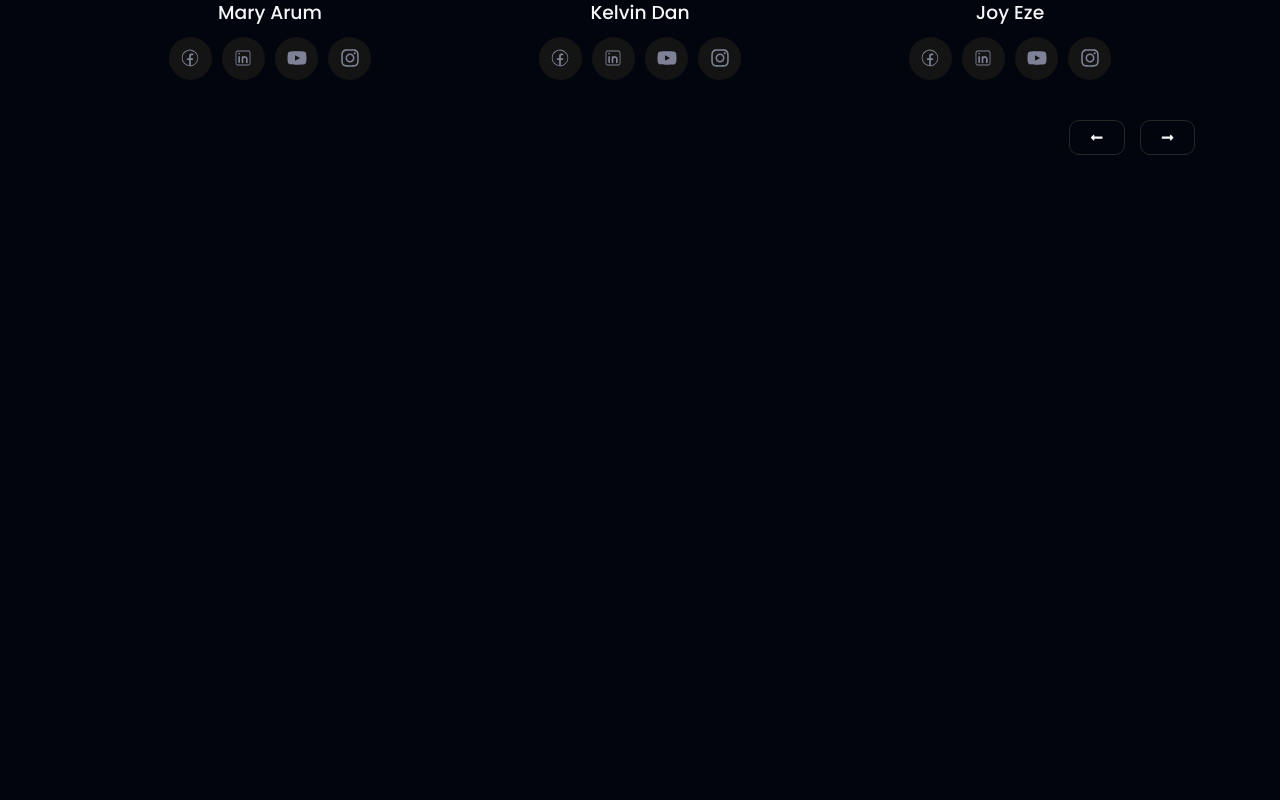
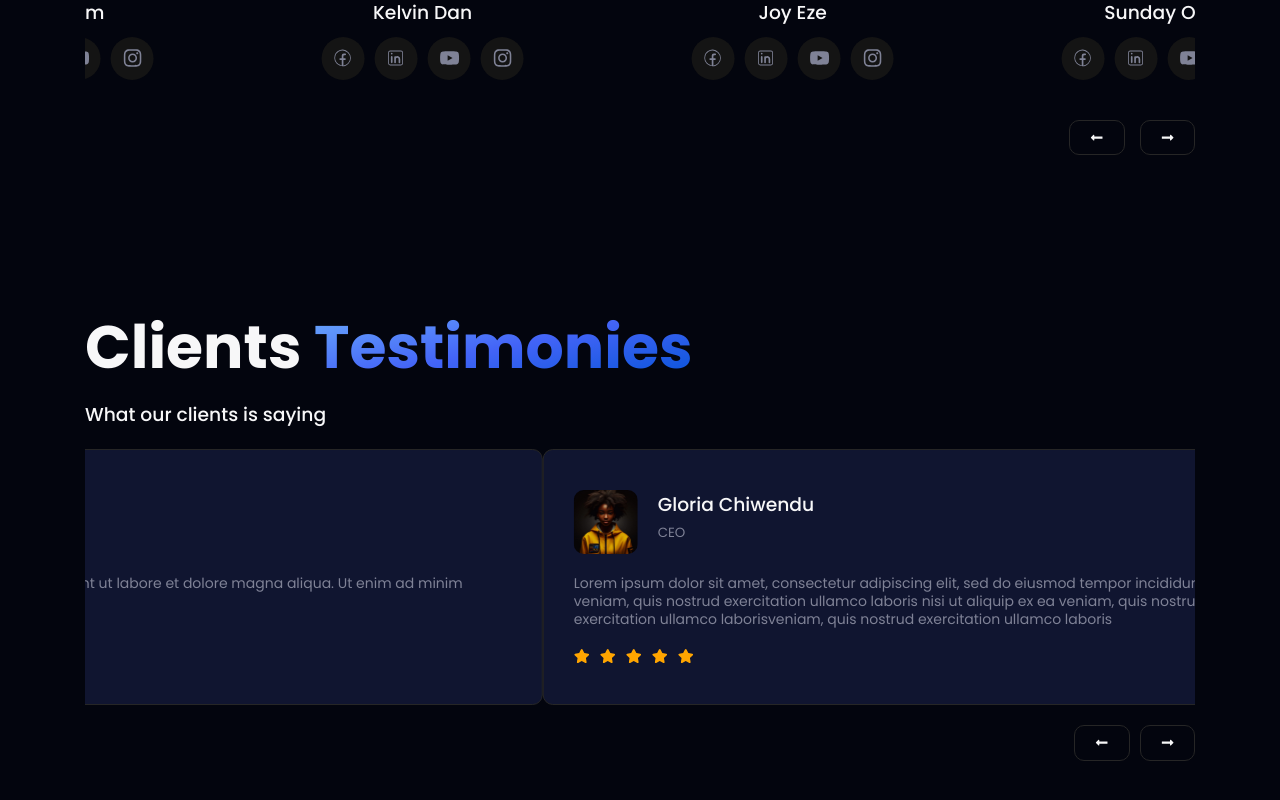
Before and after one commit to freetimezp/js-portfolio-102-realist, a React (Vite) app: page / in a window 1280 px wide. Shown: the part 3061-3861 px from the top of the page. Before the commit the page ends 3286 px from the top, so only its background shows below. Built offline with nearby package versions, Linux system fonts and the light colour scheme.

Commit message:
09. js-portfolio-102-realist. Clients component.

```diff
--- a/src/App.jsx
+++ b/src/App.jsx
@@ -21,8 +21,8 @@ function App() {
       <Services />
       <Properties />
       <Agents />
-      {/* <Clients />
-      <Contact />
+      <Clients />
+      {/* <Contact />
       <Footer /> */}
     </>
   );
--- a/src/components/Clients/Clients.css
+++ b/src/components/Clients/Clients.css
@@ -0,0 +1,72 @@
+#clients .clients-container {
+    margin-top: 20px;
+}
+
+#clients .slick-track {
+    display: flex !important;
+}
+
+#clients .slick-slide {
+    height: inherit !important;
+    background: var(--bg-accent);
+    padding: 40px 30px;
+    border-radius: 10px;
+    border: .5px solid var(--border-primary);
+    display: flex;
+    align-items: stretch;
+    flex-direction: column;
+    transition: var(--transition);
+}
+
+#clients .slick-slide:hover {
+    background: var(--bg-muted);
+}
+
+#clients .slick-slide > div {
+    flex: 1;
+    display: flex;
+    align-items: stretch;
+    justify-content: space-between;
+    flex-direction: column;
+}
+
+#clients .profile {
+    width: 4rem;
+    height: 4rem;
+    border-radius: 10px;
+    overflow: hidden;
+    cursor: pointer;
+    transition: var(--transition);
+
+}
+
+#clients .profile:hover {
+    opacity: .5;
+}
+
+#clients .content {
+    flex: 1;
+    padding: 20px 0;
+}
+
+#clients .stars-container {
+    display: flex;
+    align-items: flex-start;
+    gap: 10px;
+    color: var(--warning);
+}
+
+#clients .buttons-container {
+    justify-content: flex-end;
+    gap: 10px;
+    margin-top: 20px;
+}
+
+#clients .buttons-container .btn {
+    background: var(--bg-primary);
+}
+
+#clients .buttons-container .btn:hover {
+    background: var(--gradient);
+    border-color: none;
+}
--- a/src/components/Clients/Clients.jsx
+++ b/src/components/Clients/Clients.jsx
@@ -1,10 +1,72 @@
+import React, { useRef } from 'react';
 import './Clients.css';
 
+import Slider from "react-slick";
+
+import { clients } from '../../sources';
+import { FaStar } from 'react-icons/fa6';
+import { FaLongArrowAltLeft, FaLongArrowAltRight } from "react-icons/fa";
+
 const Clients = () => {
+    const ref = useRef(null);
+
+    const settings = {
+        Infinity: true,
+        speed: 500,
+        slidesToShow: 1,
+        centerMode: true,
+        pauseOnHover: true,
+        autoplay: true,
+        autoplayspeed: 3000,
+        centerPadding: 0,
+    };
+
     return (
-        <div>
-            Clients
-        </div>
+        <section id="clients">
+            <div className="wrapper">
+                <h1 className="heading-1">
+                    Clients <span className="gradient-text">Testimonies</span>
+                </h1>
+
+                <h3 className="sub-title">What our clients is saying</h3>
+
+                <Slider className='clients-container' ref={ref} {...settings}>
+                    {clients.map((list, index) => (
+                        <React.Fragment key={index}>
+                            <div className="flex">
+                                <div className="profile">
+                                    <img src={list.image} alt="profile" />
+                                </div>
+
+                                <div className="details">
+                                    <h3 className="name">{list.name}</h3>
+                                    <small className="muted">CEO</small>
+                                </div>
+                            </div>
+
+                            <p className="muted content">{list.review}</p>
+
+                            <div className="stars-container">
+                                <FaStar />
+                                <FaStar />
+                                <FaStar />
+                                <FaStar />
+                                <FaStar />
+                            </div>
+                        </React.Fragment>
+                    ))}
+                </Slider>
+
+                <div className="flex-center buttons-container">
+                    <button className="btn flex-center" onClick={() => ref.current.slickPrev()}>
+                        <FaLongArrowAltLeft />
+                    </button>
+                    <button className="btn flex-center" onClick={() => ref.current.slickNext()}>
+                        <FaLongArrowAltRight />
+                    </button>
+                </div>
+            </div>
+        </section>
     )
 }
 
```
